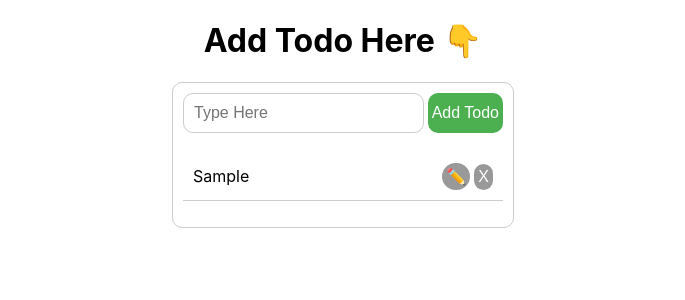
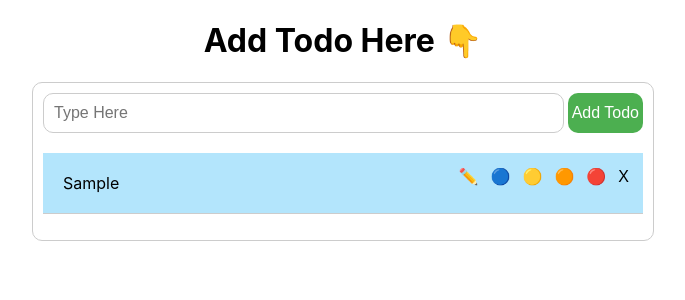
Before and after one commit to Monk-Codes/react-todo, a React (Create React App) app: page / in a window 1280 px wide. Both pictures are taken after typing "Sample" into the empty fields and a click on the button "Add Todo". Shown: the top 300 px of the page, without its empty margins (297-982 px from the left). Built offline with nearby package versions, Linux system fonts and the light colour scheme; the HTML template or start-up script is replaced by a standard one.

Commit message:
added priority

```diff
--- a/src/components/code/TodoForm.css
+++ b/src/components/code/TodoForm.css
@@ -1,5 +1,6 @@
 .todo-form-container {
- max-width: 320px;
+ min-width: 300px;
+ max-width: 600px;
  margin: 0 auto;
  padding: 10px;
  border: 1px solid #ccc;
@@ -42,9 +43,20 @@
  padding: 0;
 }
 
+.input {
+ width: 60%;
+ padding: 10px;
+ box-sizing: border-box;
+ height: auto;
+ border: 0;
+ outline: none;
+ overflow: hidden;
+ overflow-wrap: break-word;
+}
 .todo-item {
  display: flex;
- align-items: center;
+ align-items: start;
+ text-align: left;
  padding: 10px;
  border-bottom: 1px solid #ccc;
  justify-content: space-between;
@@ -54,14 +66,33 @@
  transform: scaleX(1.01);
 }
 .todo-item button {
- background-color: #707070b6 !important;
+ background-color: transparent !important;
  border: none;
  border-radius: 50px;
- color: #fff;
  cursor: pointer;
+ color: black;
  transition: background-color 0.5s ease-in-out;
 }
 
 .todo-item button:hover {
  transform: scaleX(1.1);
+ background-color: #ccc;
 }
+.level {
+ position: relative;
+ display: inline-block;
+}
+.low {
+ background-color: #b3e5fc; /* Light blue */
+}
+
+.medium {
+ background-color: #fff59d; /* Light yellow */
+}
+
+.high {
+ background-color: #ffcc80; /* Light orange */
+}
+.urgent {
+ background-color: #ff474c /*Light red */;
+}
--- a/src/components/code/priority.jsx
+++ /dev/null
@@ -1,3 +0,0 @@
-export default function Priority() {
- return <h1>Pri</h1>;
-}
--- a/src/components/code/todo_form.jsx
+++ b/src/components/code/todo_form.jsx
@@ -13,7 +13,7 @@ function TodoForm() {
 
  function handleSubmit(e) {
   e.preventDefault();
-  setTodos([inputValue, ...todos]);
+  setTodos([{ text: inputValue, priorityLevel: "low" }, ...todos]);
   setInputValue("");
  }
 
@@ -24,11 +24,19 @@ function TodoForm() {
 
  const handleUpdate = (id) => {
   const newTodos = [...todos];
-  newTodos[id] = editedValue;
+  newTodos[id].text = editedValue;
   setTodos(newTodos);
   setEditIndex(null);
   setEditedValue("");
  };
+ const handlePriority = (id, priorityLevel) => {
+  const newTodos = [...todos];
+  newTodos[id].priorityLevel = priorityLevel;
+  setTodos(newTodos);
+ };
+
+ //  const priorityClasses = ["low", "medium", "high", "urgent"];
+
  return (
   <div className="todo-form-container">
    <form>
@@ -38,25 +46,29 @@ function TodoForm() {
 
    <ul className="todo-list">
     {todos.map((todo, id) => (
-     <li key={id} className="todo-item">
+     <li key={id} className={`todo-item ${todo.priorityLevel}`}>
       {editIndex === id ? (
        <>
         <input type="text" value={editedValue} onChange={(e) => setEditedValue(e.target.value)} />
-
         <button onClick={() => handleUpdate(id)}>✏️</button>
        </>
       ) : (
        <>
-        {todo}
-        <div className="todo-btn">
+        <div className="input">{todo.text}</div>
+
+        <div className="level">
          <button
           onClick={() => {
            setEditIndex(id);
-           setEditedValue(todo);
+           setEditedValue(todo.text);
           }}
          >
           ✏️
          </button>
+         <button onClick={() => handlePriority(id, "low")}>🔵</button>
+         <button onClick={() => handlePriority(id, "medium")}>🟡</button>
+         <button onClick={() => handlePriority(id, "high")}>🟠</button>
+         <button onClick={() => handlePriority(id, "urgent")}>🔴</button>
          <button onClick={() => handleDelete(id)}>X</button>
         </div>
        </>
```
